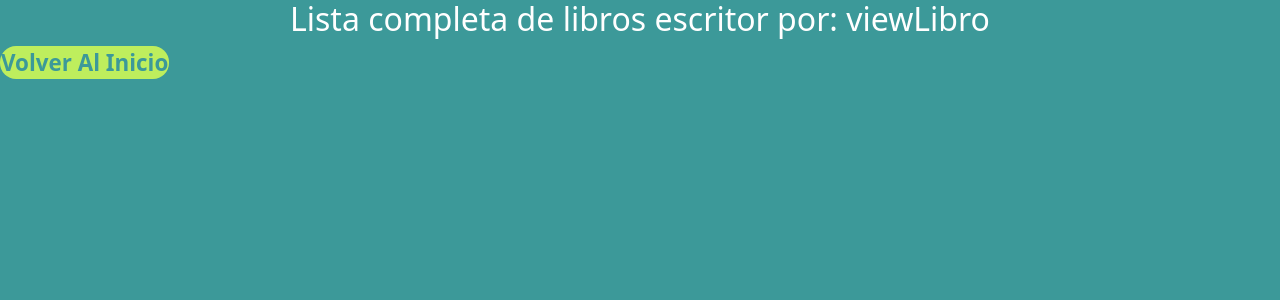
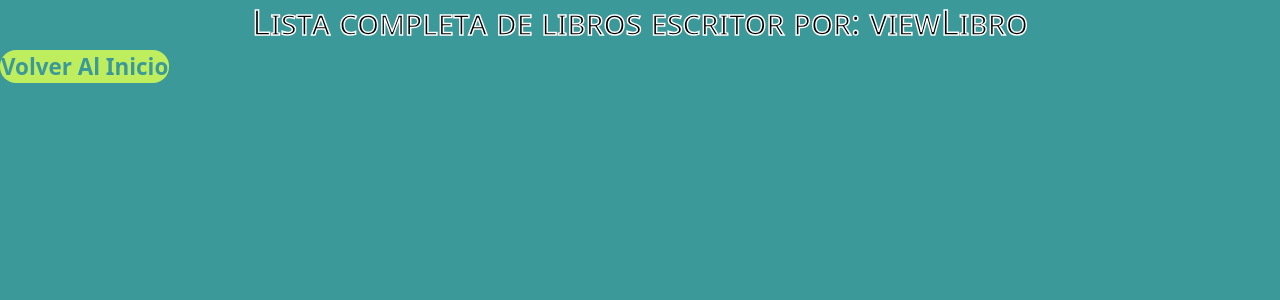
Before and after one commit to Fran2233/Libreria, a PHP site: page /viewLibroAutor/viewLibro/31 in a window 1280 px wide. Shown: the top 300 px of the page. Run offline with PHP 8.4, Linux system fonts and the light colour scheme; data comes from the database, SQL or seed files in the repository.

Commit message:
css modif

```diff
--- a/css/style.css
+++ b/css/style.css
@@ -13,7 +13,7 @@ ul li {
     padding-left: 3rem;
     background-image: url(../images/book.png);
     background-position: 0 0;
-    background-size: 1.8rem 1.8rem;
+    background-size: 2rem;
     background-repeat: no-repeat;
 
 }
@@ -162,7 +162,7 @@ button a{
     text-align: initial;
 }
 
-#listaLibros,#listAutores{
+#listaLibros,#listAutores,ul{
     padding-left: 30%;
 }
 
@@ -173,3 +173,11 @@ button a{
 .inputAutores{
     padding-left: 0;
 }
+
+h2, h1, h3{
+
+        -webkit-text-stroke: 1.5px rgb(255, 255, 255);
+        color: rgb(0, 0, 0);
+        font-size: 2.2rem;
+        font-variant: small-caps;
+}
--- a/templates/showPublicHome.tpl
+++ b/templates/showPublicHome.tpl
@@ -2,7 +2,7 @@
 <h1>Biblioteca(vista pública)</h1>
 <a href="login" class="backInicio">Iniciar sesión</a>
 
-    <h2>Lista de libros disponibles</h2>
+    <h2 class="h2Public">Lista de libros disponibles</h2>
 <ul>
     {foreach from=$list item=$lista}
         <li>
@@ -13,7 +13,7 @@
         </li>
     {/foreach}
 </ul>
-<h2>Lista de autores</h2>
+<h2 class="h2Public">Lista de autores</h2>
 <ul>
     {foreach from=$autores item=$autor}
         <li>
```
